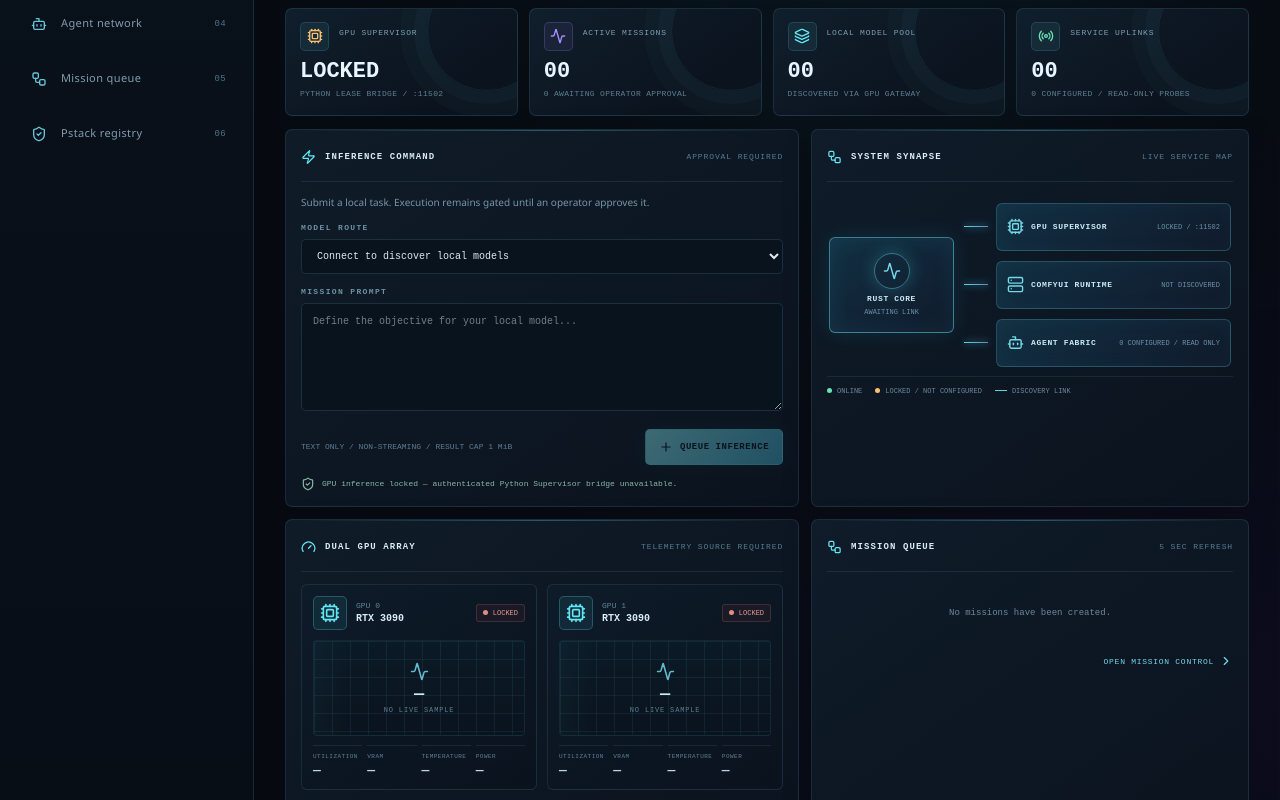
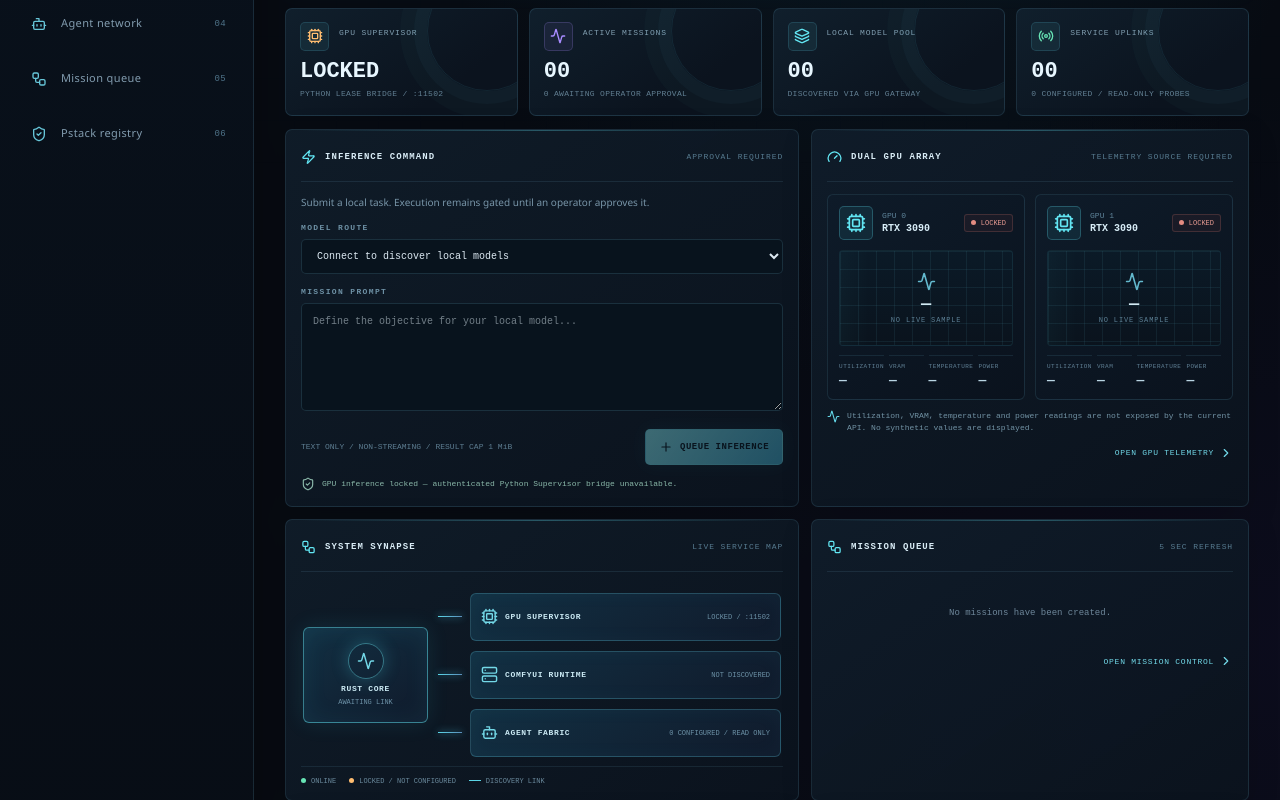
Before and after one commit to dreaddo151-sys/koko, a React (Vite) app in the folder dread_universal/web/: page / in a window 1280 px wide. Shown: the part 300-1100 px from the top of the page. Built offline with nearby package versions, Linux system fonts and the light colour scheme.

Commit message:
Move dual GPU telemetry directly below inference command

```diff
--- a/dread_universal/web/src/App.tsx
+++ b/dread_universal/web/src/App.tsx
@@ -114,8 +114,8 @@ function App() {
             <div className="compose-foot"><small>TEXT ONLY / NON-STREAMING / RESULT CAP 1 MiB</small><button className="primary" disabled={!token||!supervisorOnline||busy||!model||!prompt.trim()} onClick={()=>void create("gpu_chat")}><Plus size={14}/>QUEUE INFERENCE</button></div>
             <div className="approval"><ShieldCheck size={14}/>{supervisorOnline?"Task creation does not execute inference. Operator approval is required.":"GPU inference locked — authenticated Python Supervisor bridge unavailable."}</div>
           </section>
+          <section className="panel gpu-strip"><PanelTitle icon={<Gauge/>} title="DUAL GPU ARRAY" meta="TELEMETRY SOURCE REQUIRED"/><div className="gpu-pair"><GpuCard index="GPU 0" title="RTX 3090" locked={!supervisorOnline}/><GpuCard index="GPU 1" title="RTX 3090" locked={!supervisorOnline}/></div><div className="telemetry-note"><Activity size={13}/> Utilization, VRAM, temperature and power readings are not exposed by the current API. No synthetic values are displayed.</div><button className="link" onClick={()=>setPage("gpu")}>OPEN GPU TELEMETRY <ChevronRight size={14}/></button></section>
           <section className="panel system-panel"><PanelTitle icon={<Workflow/>} title="SYSTEM SYNAPSE" meta="LIVE SERVICE MAP"/><div className="synapse"><div className="syn-node hub-node"><span className="node-core"><Activity size={18}/></span><b>RUST CORE</b><small>{connected?"API CONNECTED":"AWAITING LINK"}</small></div><div className="syn-branches"><div className="syn-branch"><span className="syn-wire"/><div className="syn-node"><Cpu size={17}/><b>GPU SUPERVISOR</b><small>{supervisorOnline?"AUTHENTICATED":"LOCKED / :11502"}</small></div></div><div className="syn-branch"><span className="syn-wire"/><div className="syn-node"><Server size={17}/><b>COMFYUI RUNTIME</b><small>{comfy?.status??"NOT DISCOVERED"}</small></div></div><div className="syn-branch"><span className="syn-wire"/><div className="syn-node"><Bot size={17}/><b>AGENT FABRIC</b><small>{agents.length} CONFIGURED / READ ONLY</small></div></div></div></div><div className="system-foot"><span><i className="legend-online"/>ONLINE</span><span><i className="legend-locked"/>LOCKED / NOT CONFIGURED</span><span><i className="legend-line"/>DISCOVERY LINK</span></div></section>
-          <section className="panel gpu-strip"><PanelTitle icon={<Gauge/>} title="DUAL GPU ARRAY" meta="TELEMETRY SOURCE REQUIRED"/><div className="gpu-pair"><GpuCard index="GPU 0" title="RTX 3090" locked={!supervisorOnline}/><GpuCard index="GPU 1" title="RTX 3090" locked={!supervisorOnline}/></div><div className="telemetry-note"><Activity size={13}/> Utilization, VRAM, temperature and power readings are not exposed by the current API. No synthetic values are displayed.</div><button className="link" onClick={()=>setPage("gpu")}>OPEN GPU TELEMETRY <ChevronRight size={14}/></button></section>
           <section className="panel queue-panel"><PanelTitle icon={<Workflow/>} title="MISSION QUEUE" meta="5 SEC REFRESH"/><TaskList tasks={tasks.slice(0,5)} active={active} select={setActive} action={action} busy={busy}/><button className="link" onClick={()=>setPage("tasks")}>OPEN MISSION CONTROL <ChevronRight size={14}/></button></section>
           <section className="panel service-panel"><PanelTitle icon={<Radio/>} title="LOCAL SERVICE MATRIX" meta="READ-ONLY"/>{services.length?services.map(x=><div className="row" key={x.id}><div><b>{x.name}</b><small>{x.role} · {x.latency_ms??"—"} ms</small></div><Pill value={x.status}/></div>):<Empty text="Connect to load configured local services."/>}</section>
           <section className="panel agent-panel"><PanelTitle icon={<Bot/>} title="AGENT FABRIC" meta="EXPLICIT ENDPOINTS ONLY"/>{agents.length?agents.map(x=><div className="row" key={x.id}><div><b>{x.name}</b><small>{x.adapter??x.id}</small></div><Pill value={x.status}/></div>):<Empty text="No agent health endpoints configured. No ports are scanned and no agents are launched."/>}<button className="link" onClick={()=>setPage("agents")}>INSPECT AGENT NETWORK <ChevronRight size={14}/></button></section>
```
